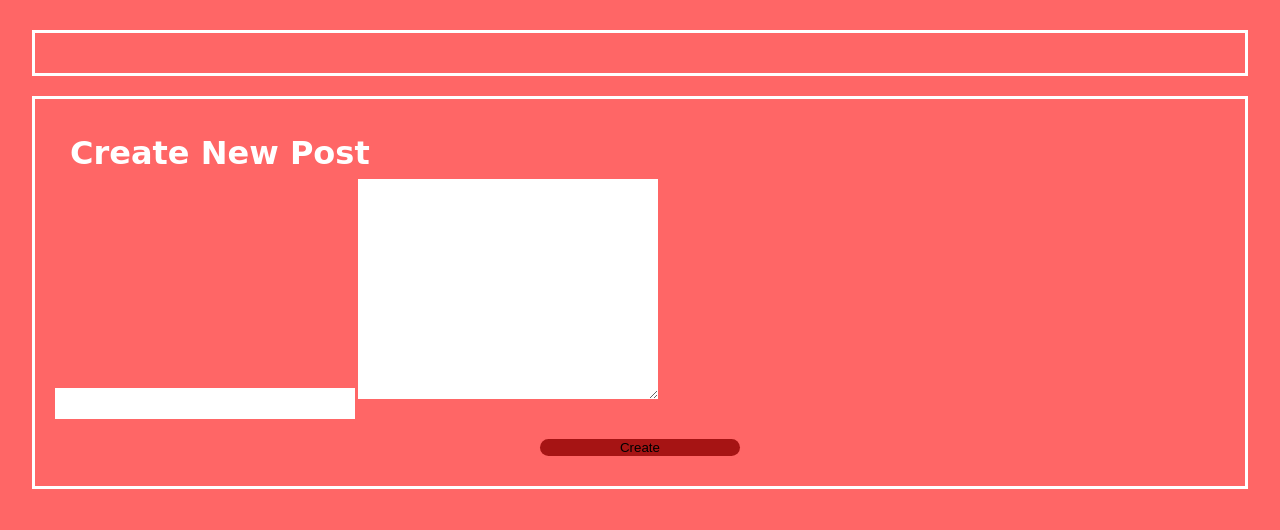
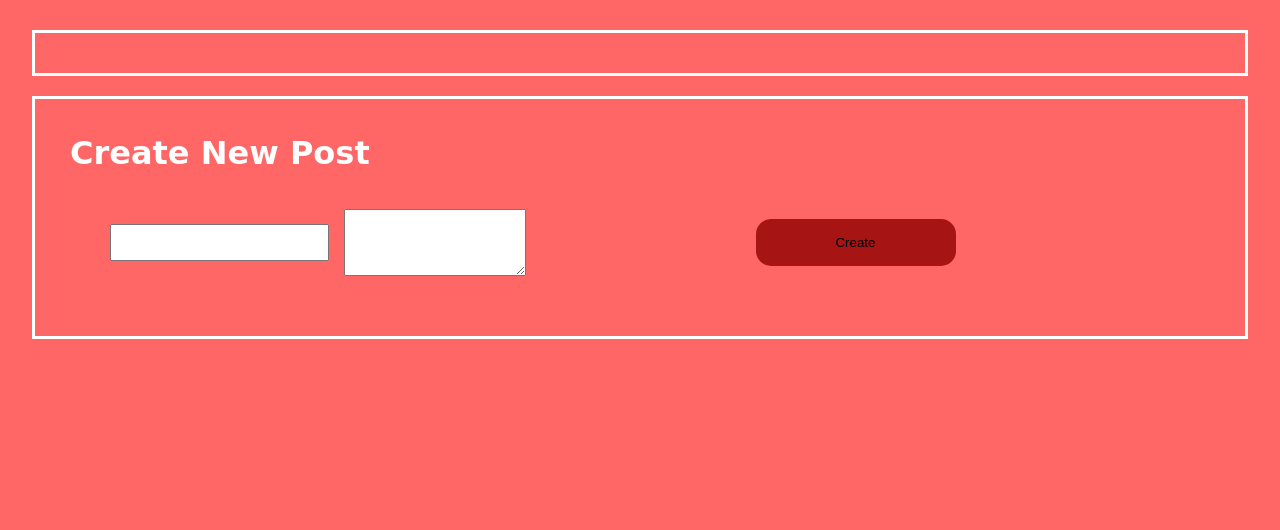
Before and after one commit to SDeGraff/Baconator-, a Node server app: page / in a window 1280 px wide. Shown: the part 270-800 px from the top of the page. Run offline with Node 20, Linux system fonts and the light colour scheme; data that the repository does not hold is empty; some libraries are stand-ins or nearby versions; some web fonts are replaced.

Commit message:
style comment box

```diff
--- a/public/css/style.css
+++ b/public/css/style.css
@@ -98,7 +98,9 @@
 #masthead img {
     width: 78px;
     margin-right: 10px;
-} */
+}
+
+*/
 
 /* CM CHANGED/ADD */
 #masthead {
@@ -201,7 +203,7 @@
     background-color: var(--darkpink);
 }
 
-input[type="text"],
+/* input[type="text"],
 input[type="password"],
 input[type="submit"],
 textarea {
@@ -211,7 +213,22 @@
     width: 300px;
     margin: 10px 0;
     padding: 5px;
+} */
+
+input[type="text"] {
+    padding: 8px;
+    margin: 15px;
+    font-size: 15px;
 }
+
+
+#new-post-form {
+    margin: 20px;
+    padding: 20px;
+    display: flex;
+    justify-content: center;
+}
+
 
 .signup {
     font-size: 18px;
--- a/views/create-post.handlebars
+++ b/views/create-post.handlebars
@@ -7,7 +7,9 @@
             <label for="title">{{post.title}}</label>
             <input type="text" name="title" id="title">
             <label for="content">{{post.message}}</label>
-            <textarea name="content" id="content" cols="30" rows="10"></textarea>
+            {{!-- <textarea name="content" id="content" cols="30" rows="10"></textarea> --}}
+                        <textarea name="content" id="content"></textarea>
+
             <button class="create-post" type="submit">Create</button>
         </form>
     </div>
--- a/views/newHomepage.handlebars
+++ b/views/newHomepage.handlebars
@@ -24,7 +24,7 @@
             <label for="title">{{post.title}}</label>
             <input type="text" name="title" id="title">
             <label for="content">{{post.message}}</label>
-            <textarea name="content" id="content" cols="30" rows="10"></textarea>
+            <textarea name="content" id="content"></textarea>
             <button class="create-post" type="submit">Create</button>
         </form>
     </div>
```
